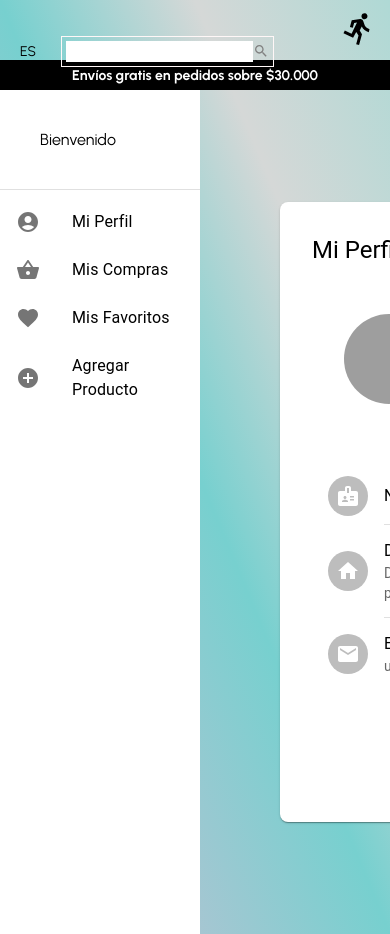
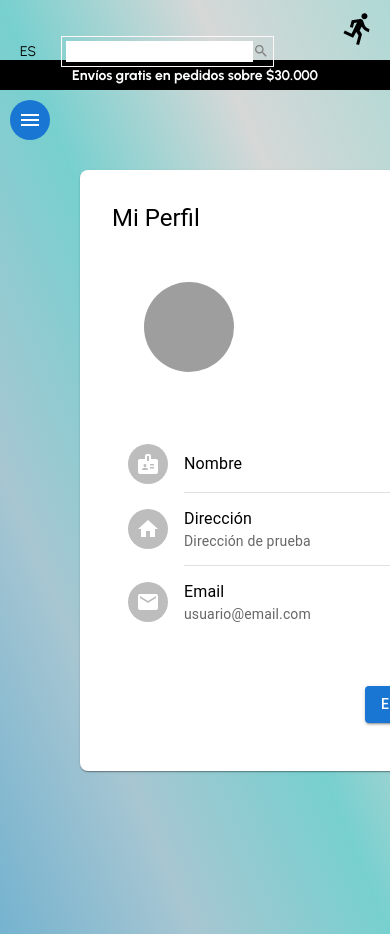
Before and after one commit to SofyGeisel/marketNow, a React (Create React App) app in the folder marketnow-react/: page /miperfil in a window 390 px wide. Shown: the top 934 px of the page. Built offline with nearby package versions, Linux system fonts and the light colour scheme; grey boxes are pictures that could not be loaded.

Commit message:
menu lateral responsivo

```diff
--- a/marketnow-react/src/components/perfil.jsx
+++ b/marketnow-react/src/components/perfil.jsx
@@ -19,7 +19,7 @@ const Perfil = () => {
                         borderRadius: 2,
                         p: 4,
                         m:10,
-                        minWidth: 200,
+                        minWidth: 350,
                         width: '75%',
                         }}
                         >
--- a/marketnow-react/src/components/sidemenu.jsx
+++ b/marketnow-react/src/components/sidemenu.jsx
@@ -11,21 +11,33 @@ import AccountCircleIcon from '@mui/icons-material/AccountCircle';
 import ShoppingBasketIcon from '@mui/icons-material/ShoppingBasket';
 import FavoriteIcon from '@mui/icons-material/Favorite';
 import AddCircleIcon from '@mui/icons-material/AddCircle';
+import MenuIcon from '@mui/icons-material/Menu';
+import { IconButton } from '@mui/material';
+import Drawer from '@mui/material/Drawer';
 
 const drawerWidth = 240;
 
-const SideMenu = () => {
+const SideMenu = (props) => {
   const [selectedIndex, setSelectedIndex] = React.useState(1);
+
+  const { window } = props;
+  const [mobileOpen, setMobileOpen] = React.useState(false);
+
+  const handleDrawerToggle = () => {
+    setMobileOpen(!mobileOpen);
+  };
 
   const { user } = useContext(Context);
 
   const handleListItemClick = (event, index) => {
     setSelectedIndex(index);
   };
-   return(
-    <Box sx={{ width: '100%', maxWidth: 360, minWidth: 200, height: '100vh',  bgcolor: 'background.paper', marginLeft: 0}}>
+
+  const drawer = (
+
+      <Box sx={{ width: '100%', maxWidth: 360, minWidth: 200, height: '100vh',  bgcolor: 'background.paper', marginLeft: 0}}>
       <Box p={5}>
-        <p>Bienvenido {user} </p>
+        <p>Bienvenido Usuario </p>
       </Box>
       <Divider/>
     <List component="nav" aria-label="main mailbox folders">
@@ -74,6 +86,67 @@ const SideMenu = () => {
     </List>
 
   </Box>
+
+  );
+
+  const container = window !== undefined ? () => window().document.body : undefined;
+
+   return(
+    <Box sx={{ display: 'flex' }}>
+      <Box
+        position="fixed"
+        sx={{
+          width: { sm: `calc(100% - ${drawerWidth}px)` },
+          ml: { sm: `${drawerWidth}px` },
+        }}
+      >
+
+        <IconButton
+            color="inherit"
+            aria-label="open drawer"
+            edge="start"
+            onClick={handleDrawerToggle}
+            sx={{ mr: 2, backgroundColor:'#1976d2', margin:'10px', color:'white', display: { sm: 'none' } }}
+          >
+            <MenuIcon />
+        </IconButton>
+      </Box>
+
+      <Box
+        component="nav"
+        sx={{ width: { sm: drawerWidth }, flexShrink: { sm: 0 } }}
+        aria-label="mailbox folders"
+      >
+        {/* The implementation can be swapped with js to avoid SEO duplication of links. */}
+        <Drawer
+          container={container}
+          variant="temporary"
+          open={mobileOpen}
+          onClose={handleDrawerToggle}
+          ModalProps={{
+            keepMounted: true, // Better open performance on mobile.
+          }}
+          sx={{
+            display: { xs: 'block', sm: 'none' },
+            '& .MuiDrawer-paper': { boxSizing: 'border-box', width: drawerWidth },
+          }}
+        >
+          {drawer}
+        </Drawer>
+        <Drawer
+          variant="permanent"
+          sx={{
+            display: { xs: 'none', sm: 'block' },
+            '& .MuiDrawer-paper': { boxSizing: 'border-box', width: drawerWidth, marginTop:'90px'},
+          }}
+          open
+        >
+          {drawer}
+        </Drawer>
+      </Box>
+
+    </Box>
+
     )
 }
 
--- a/marketnow-react/src/css/estilos.css
+++ b/marketnow-react/src/css/estilos.css
@@ -8,9 +8,10 @@
 
 .Container_Perfil{
     display: flex;
-    flex-direction: row;
     justify-content: flex-start;
-    align-items: center;
+    align-items: flex-start;
+    width: 100%;
+    height: 100vh;
 }
 
 
--- a/marketnow-react/src/pages/Miperfil.jsx
+++ b/marketnow-react/src/pages/Miperfil.jsx
@@ -14,7 +14,7 @@ const Miperfil = () => {
       <Navbar/>
       <Anuncios/>
 
-      <Container maxWidth={false} sx={{display: 'flex', flexDirection: 'row', width: '100%', margin: 0, padding: 0}}>
+      <Container disableGutters maxWidth={false} sx={{display: 'flex', flexDirection: 'row', width: '100%', margin: 0, padding: 0}}>
         <SideMenu/>
         <Perfil/>
       </Container>
```
